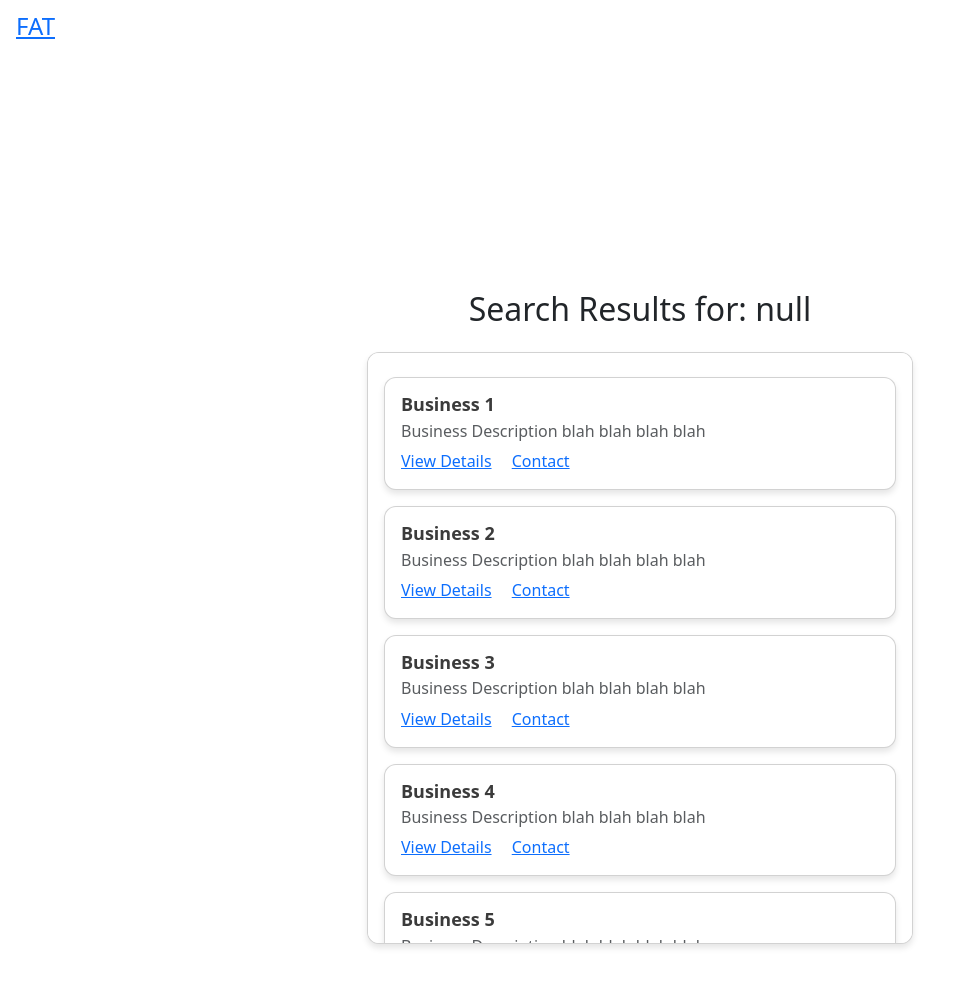
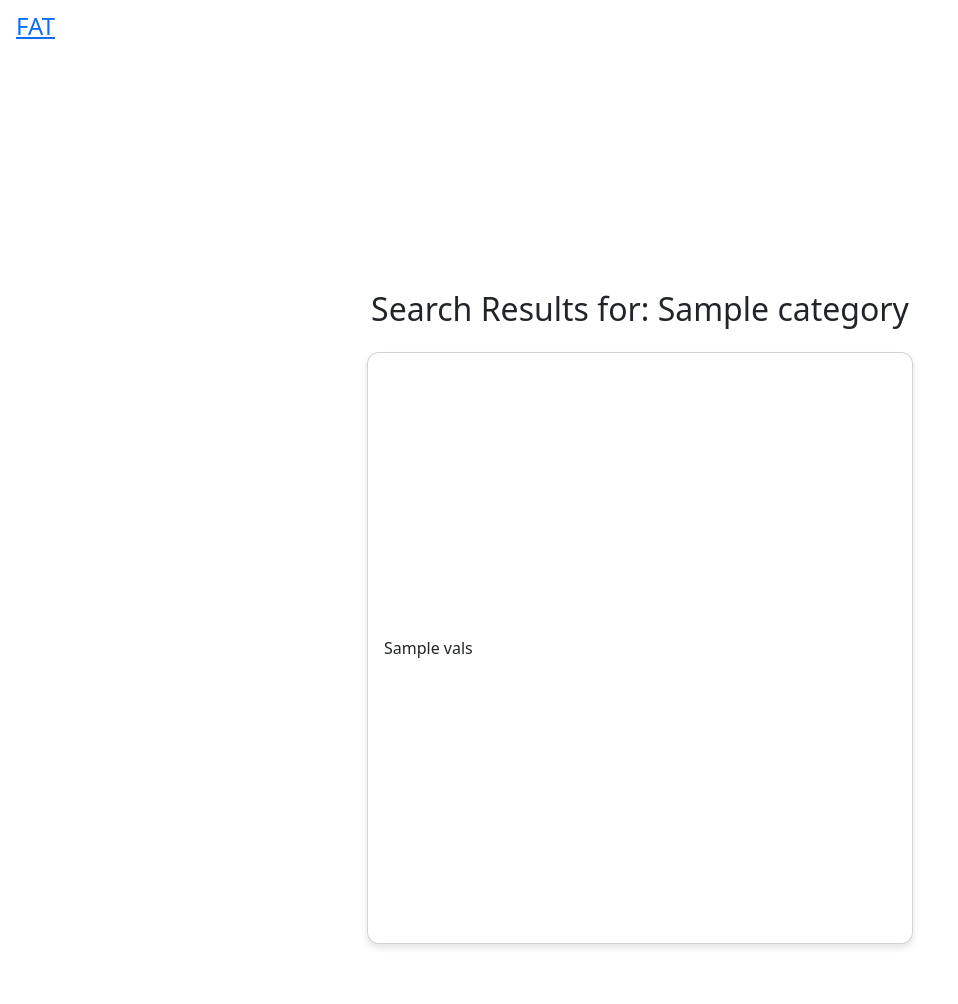
Before and after one commit to Vkutti/projectFAT, a Flask app: template projectFAT/templates/searchResults.html in a window 1280 px wide. Shown: the top 1004 px of the page, without its empty margins (0-958 px from the left). Run offline with Flask 3, Linux system fonts and the light colour scheme; the template is opened without the code that fills it: most values are stand-ins (such as "Sample title", 1, 10 or a date in 2020); some libraries are stand-ins or nearby versions.

Commit message:
fixed the python but need to pass python vals to js to be used to make boxes hwo to do

```diff
--- a/projectFAT/main.py
+++ b/projectFAT/main.py
@@ -3,13 +3,14 @@
 from cs50 import SQL
 
 
+# db = SQL("sqlite:////absolute/path/to/FAT.db")
 
 # Create a new database or connect to an existing one
-db = SQL("sqlite://FAT.db")
 
 
 app = Flask(__name__)
 
+db = SQL("sqlite:///FAT.db")
 
 @app.route("/")
 def main():
@@ -18,25 +19,22 @@
 @app.route("/enterinfo")
 def business1():
     data = str(request.args.get("enter"))
+    businesses = []
 
-    if data.lower() == "daycare":
-        print(data)
-        idnumber = 11111
-        b_name = db.execute(f"SELECT `BusinessName` FROM FAT WHERE ID = {idnumber}")
-        selected_business = str(b_name[0]['BusinessName'])
-        print(selected_business)
+    print(data)
 
-    elif data.lower() == "catering":
-        print(data)
-        idnumber = 11112
-        b_name = db.execute(f"SELECT `BusinessName` FROM FAT WHERE ID = {idnumber}")
-        selected_business = str(b_name[0]['BusinessName'])
-        print(selected_business)
+    b_name = db.execute(f"SELECT `BusinessName` FROM fat WHERE SPECS = '{str(data.upper())}'")
+    vals = int(len(b_name))
 
-    else:
-        selected_business = f"No businesses in the {(data.lower())} category were found"
+    print(b_name)
+    print(vals)
 
-    return render_template("business1.html", sb=selected_business)
+    for val in range(vals):
+        businesses.append(b_name[val]['BusinessName'])
+        # selected_business = b_name[0]['BusinessName']
+        print(businesses)
+
+    return render_template("searchResults.html", sb=businesses[0], category=data.lower())
 
 if __name__ == "__main__":
     app.run()
--- a/projectFAT/static/searchResults.js
+++ b/projectFAT/static/searchResults.js
@@ -17,9 +17,11 @@
     const searchTitle = document.getElementById("search-title")
 
     document.title = document.title += " " + inputPrompt
-    searchTitle.innerText += " " + inputPrompt
+    // searchTitle.innerText += " " + inputPrompt
 
-    for (let i=1; i<=10; i++) {
+    // need to change that 1 to the number of results that the database can return
+
+    for (let i=0; bn+1; i++) {
         createBusinessCard("Business " + i);
     }
 
--- a/projectFAT/templates/business1.html
+++ b/projectFAT/templates/business1.html
@@ -9,6 +9,7 @@
     <h1>Business Example 1</h1>
 
     {{ sb }}
+
 </body>
 </html>
 </body>
--- a/projectFAT/templates/searchResults.html
+++ b/projectFAT/templates/searchResults.html
@@ -11,13 +11,15 @@
 <body>
     <a href="/templates/index.html" class="fs-4 ms-3 mt-2 position-fixed">FAT</a>
         <div class="vw-100 vh-100 d-flex justify-content-center align-items-center flex-column">
-         <h2 id="search-title" class="mb-4">Search Results for: </h2>
+         <h2 id="search-title" class="mb-4">Search Results for: {{ category }}</h2>
             <div id="cards-container" class="card" style="height: 37rem; overflow-y: scroll;">
                 <div class="card-body d-flex flex-column justify-content-center" style="width: 34rem;" id="search-results-container">
-
+                {{ vals }}
                 </div>
         </div>
     </div>
+
     <script src="../static/searchResults.js" type="text/javascript"></script>
+
 </body>
 </html>
```
Also changed, not shown: FAT.db (added), projectFAT/FAT.db.
